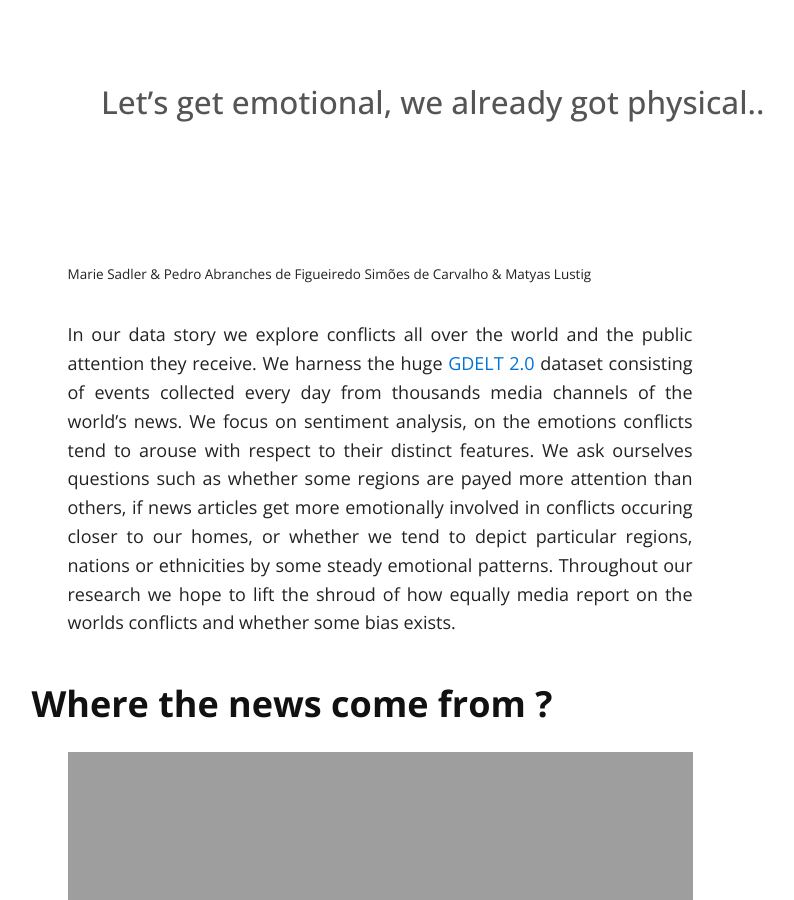
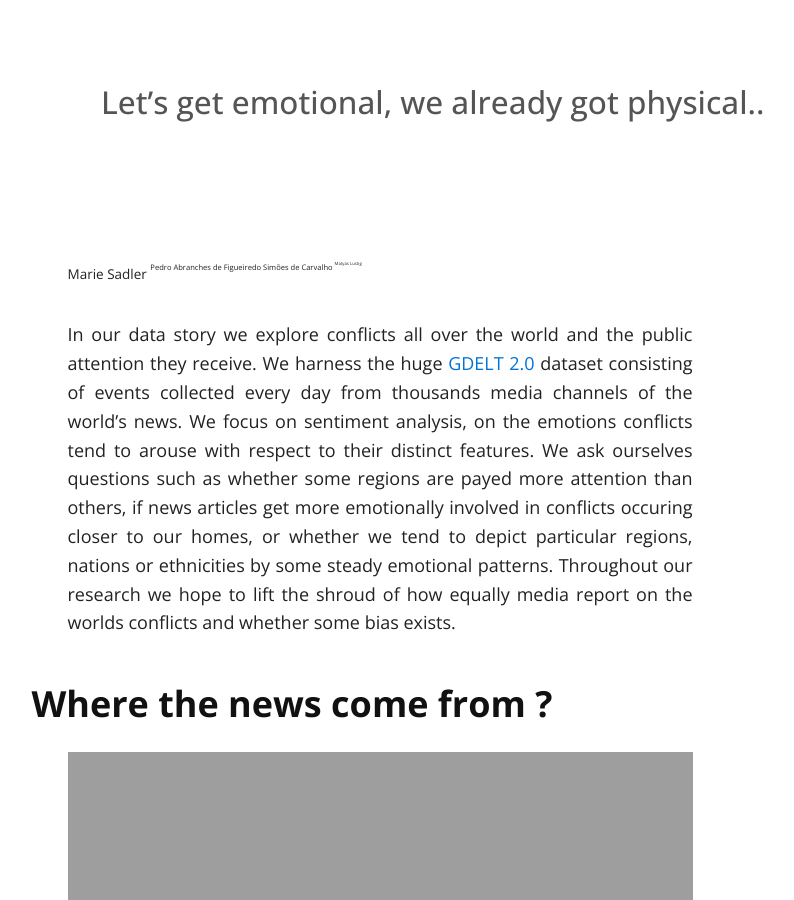
Before and after one commit to marycate/Matterhorn-ADA.github.io, a Jekyll site: the page built from index.md, in a window 1280 px wide and 900 px high, scrolled down 360 px. Shown: the whole window, without its empty margins (260-1054 px from the left). Built offline with Jekyll 4.4.1, drawn with Linux system fonts in a browser that asks for light colours; nearby versions of some CDN libraries; our own code applies the rules of GitHub Pages for plain Markdown files.

Commit message:
Update index.md

```diff
--- a/index.md
+++ b/index.md
@@ -4,7 +4,9 @@ layout: default
 
 ## Let's get emotional, we already got physical..
 
-<sup> Marie Sadler & Pedro Abranches de Figueiredo Simões de Carvalho & Matyas Lustig <sup>
+<sup> Marie Sadler <sup>
+<sup> Pedro Abranches de Figueiredo Simões de Carvalho <sup>
+<sup> Matyas Lustig <sup>
 
 In our data story we explore conflicts all over the world and the public attention they receive. We harness the huge [GDELT 2.0](https://www.gdeltproject.org/) dataset consisting of events collected every day from thousands media channels of the world's news. We focus on sentiment analysis, on the emotions conflicts tend to arouse with respect to their distinct features. We ask ourselves questions such as whether some regions are payed more attention than others, if news articles get more emotionally involved in conflicts occuring closer to our homes, or whether we tend to depict particular regions, nations or ethnicities by some steady emotional patterns. Throughout our research we hope to lift the shroud of how equally media report on the worlds conflicts and whether some bias exists.
 {: style="text-align: justify"}
@@ -13,8 +15,8 @@ In our data story we explore conflicts all over the world and the public attenti
 ### Where the news come from ?
 
 <iframe src="https://matterhorn-ada.github.io/urls-log.html" width="100%" height="400px" frameBorder="0"></iframe>
-
-
+<br>
+<br>
 On the map we can see the number of news sources per country (on logarithmic scale) from whose GDELT collects the data. The USA outranks other countries massively creating a great bias in our dataset which we further deal with. There is obviously a strong relation between the number of news servers and the significance of the country in the world politics.
 {: style="text-align: justify"}
 
```
